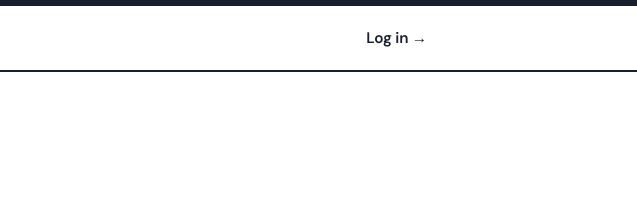
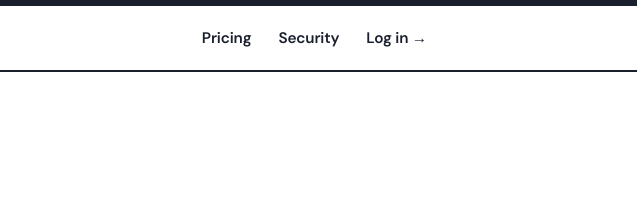
Before and after one commit to brian-osullivan/datacanary-site, a plain HTML site: page index.html in a window 1280 px wide. Shown: the top 219 px of the page, 643-1280 px from the left. Drawn offline with Linux system fonts and the light colour scheme.

Commit message:
Update index.html

```diff
--- a/index.html
+++ b/index.html
@@ -516,7 +516,11 @@ height="0" width="0" style="display:none;visibility:hidden"></iframe></noscript>
         <img src="canary.jpg" alt="DataCanary bird logo">
         <span class="logo-text">DataCanary</span>
       </a>
-      <a href="https://app.datacanary.io/login" style="font-family: var(--font-sans); font-size: 0.85rem; font-weight: 600; color: var(--navy); text-decoration: none; letter-spacing: -0.01em;" onmouseover="this.style.color='var(--yellow-dark)'" onmouseout="this.style.color='var(--navy)'">Log in →</a>
+      <div style="display: flex; align-items: center; gap: 1.5rem;">
+        <a href="/pricing" style="font-family: var(--font-sans); font-size: 0.85rem; font-weight: 600; color: var(--navy); text-decoration: none; letter-spacing: -0.01em;" onmouseover="this.style.color='var(--yellow-dark)'" onmouseout="this.style.color='var(--navy)'">Pricing</a>
+        <a href="/security" style="font-family: var(--font-sans); font-size: 0.85rem; font-weight: 600; color: var(--navy); text-decoration: none; letter-spacing: -0.01em;" onmouseover="this.style.color='var(--yellow-dark)'" onmouseout="this.style.color='var(--navy)'">Security</a>
+        <a href="https://app.datacanary.io/login" style="font-family: var(--font-sans); font-size: 0.85rem; font-weight: 600; color: var(--navy); text-decoration: none; letter-spacing: -0.01em;" onmouseover="this.style.color='var(--yellow-dark)'" onmouseout="this.style.color='var(--navy)'">Log in →</a>
+      </div>
     </div>
   </nav>
 
```
